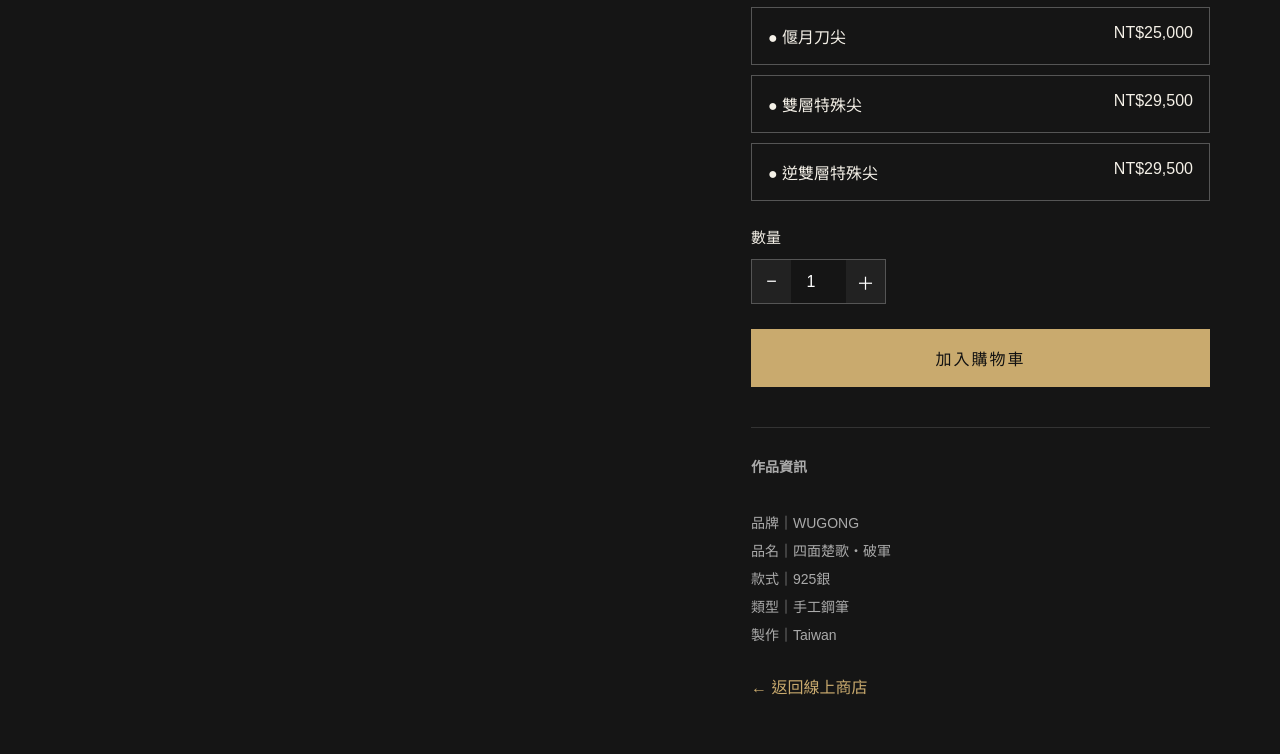
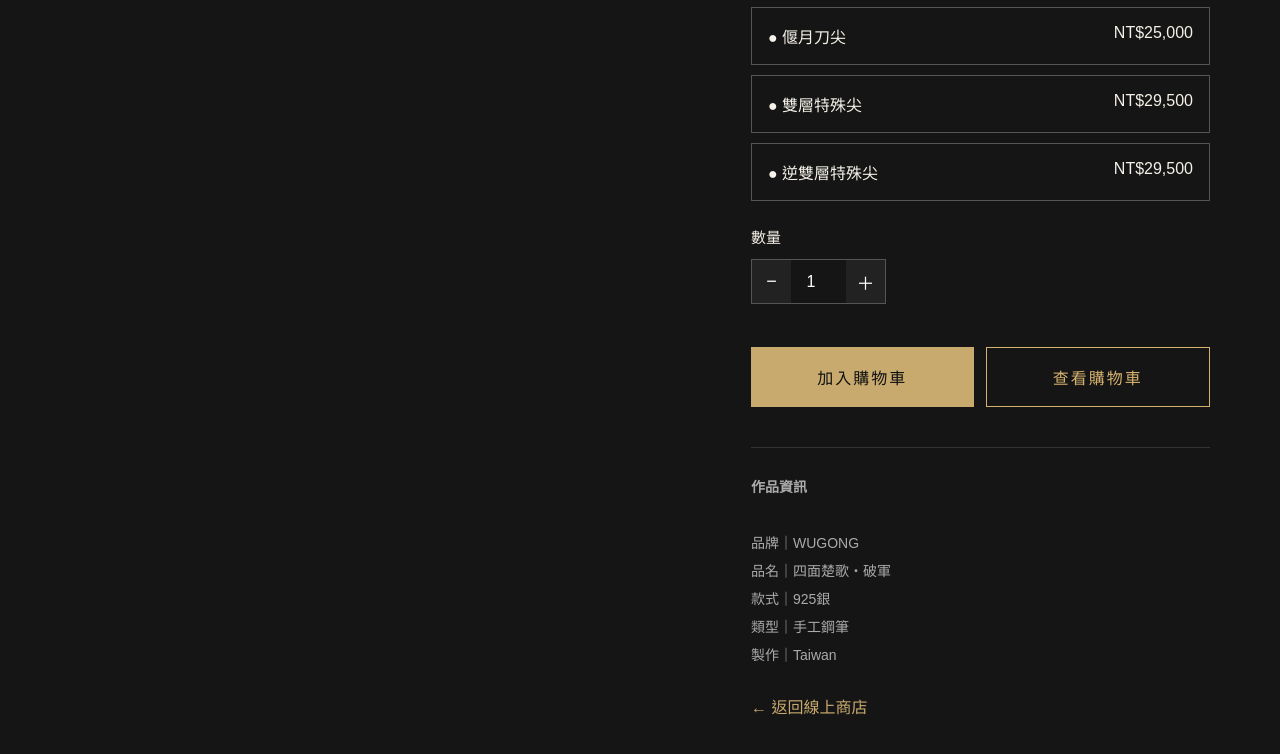
Before and after one commit to wugong-pen/mellowisle, a plain HTML site: page product-pojun.html in a window 1280 px wide. Shown: the part 825-1579 px from the top of the page. Drawn offline with Linux system fonts and the light colour scheme.

Commit message:
Add cart button to Pojun product page

```diff
--- a/product-pojun.html
+++ b/product-pojun.html
@@ -418,10 +418,25 @@ NT$25,000
 </div>
 
 
-<button class="add-cart" onclick="addToCart()">
-加入購物車
-</button>
+<div style="display:flex; gap:12px; margin-top:18px;">
 
+  <button
+    class="add-cart"
+    onclick="addToCart()"
+    style="flex:1;"
+  >
+    加入購物車
+  </button>
+
+  <button
+    class="add-cart"
+    onclick="window.location.href='cart.html'"
+    style="flex:1; background:transparent; color:#d6b16f; border:1px solid #d6b16f;"
+  >
+    查看購物車
+  </button>
+
+</div>
 
 <div class="details">
 
```
